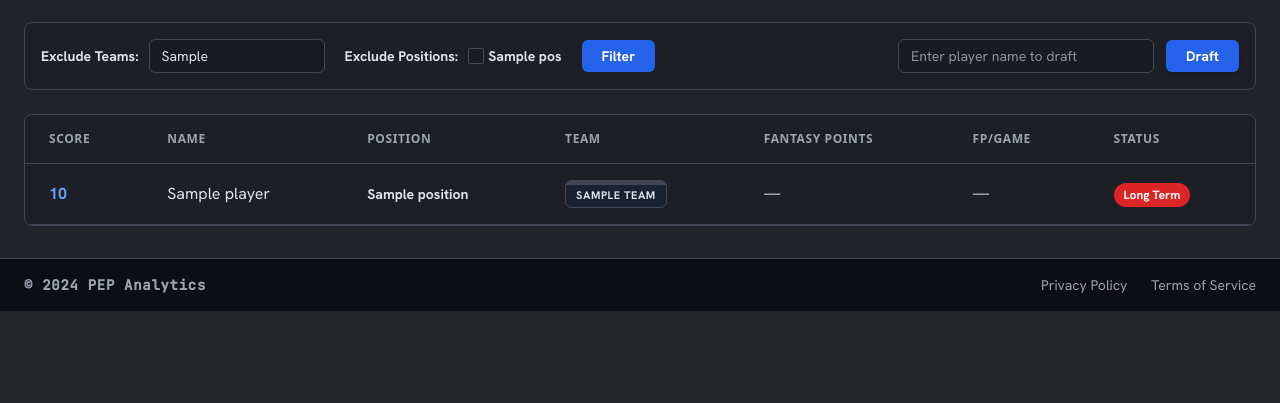
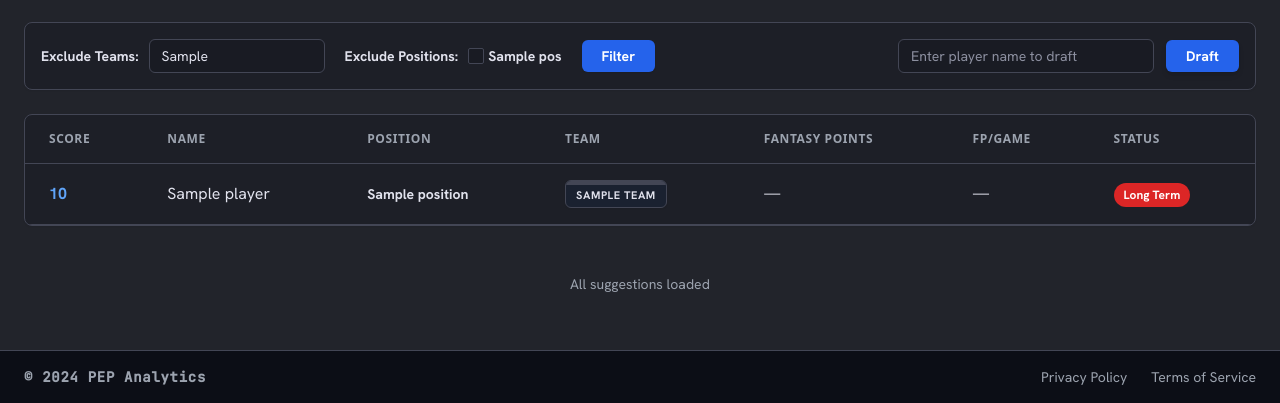
Before and after one commit to soehlert/fantrax_assistant, a FastAPI app: template src/web/templates/team.html in a window 1280 px wide. Shown: the part 829-1232 px from the top of the page. Before the commit the page ends 1140 px from the top, so only its background shows below. Run offline with FastAPI, Linux system fonts and the light colour scheme; the template is opened without the code that fills it: most values are stand-ins (such as "Sample title", 1, 10 or a date in 2020); some libraries are stand-ins or nearby versions.

Commit message:
feat(ui): implement infinite scroll for suggested players table
- Merge feature/draft-from-suggestions branch into main
- Create feature/infinite-scroll-suggestions branch
- Add GET /api/teams/{team_id}/suggestions endpoint in main.py
- Replace pagination macro in team.html with IntersectionObserver infinite scroll mechanism

```diff
--- a/src/web/main.py
+++ b/src/web/main.py
@@ -190,6 +190,61 @@ async def undraft_player_endpoint(request: Request, player_name: Annotated[str,
     return RedirectResponse(url=referer, status_code=303)
 
 
+def get_team_suggestions_pagination(team_id: str, page: int = 1, page_size: int = 10, exclude_teams: str = "", exclude_positions: str = ""):
+    draft_state = get_draft_state_dict()
+    teams_data = draft_state.get("teams", {})
+    roster = teams_data.get(team_id, [])
+
+    all_drafted_player_names = list(draft_state.get("drafted_players", []))
+    for t_name, t_roster in teams_data.items():
+        for p in t_roster:
+            p_name = p.get('player')
+            if p_name and p_name not in all_drafted_player_names:
+                all_drafted_player_names.append(p_name)
+
+    drafted_names = set(all_drafted_player_names)
+    engine = PlayerRecommendationEngine(config=config, my_team=roster, drafted_players=drafted_names)
+
+    num_teams = len(teams_data) if teams_data else 10
+    current_round = (len(drafted_names) // num_teams) + 1
+
+    suggestions = engine.get_recommendations(current_round=current_round, n=100)
+
+    for player in suggestions:
+        player_name = player.get('player', '')
+        injury = config.get_player_injury(player_name)
+        afcon = config.get_player_afcon_status(player_name)
+
+        player['injury_severity'] = injury.get('severity', 'Healthy')
+        player['at_afcon'] = afcon.get('at_afcon', False)
+
+    excluded_teams = set(t.strip().upper() for t in exclude_teams.split(',') if t.strip()) if exclude_teams else set()
+    excluded_positions = set(p.strip().upper() for p in exclude_positions.split(',') if p.strip()) if exclude_positions else set()
+
+    filtered_suggestions = [
+        p for p in suggestions
+        if p.get('team', '').upper() not in excluded_teams and p.get('position', '')[0].upper() not in excluded_positions
+    ]
+
+    return paginate(filtered_suggestions, page, page_size)
+
+@app.get("/api/teams/{team_id}/suggestions")
+async def api_team_suggestions(
+    team_id: str,
+    page: int = 1,
+    page_size: int = 10,
+    exclude_teams: str = "",
+    exclude_positions: str = ""
+):
+    pagination = get_team_suggestions_pagination(team_id, page=page, page_size=page_size, exclude_teams=exclude_teams, exclude_positions=exclude_positions)
+    return {
+        "players": pagination["players"],
+        "page": pagination["page"],
+        "total_pages": pagination["total_pages"],
+        "has_next": pagination["page"] < pagination["total_pages"],
+        "has_previous": pagination["page"] > 1
+    }
+
 @app.get("/teams/{team_id}", response_class=HTMLResponse)
 async def read_team(
     request: Request,
@@ -202,14 +257,20 @@ async def read_team(
 ):
     draft_state = get_draft_state_dict()
     teams_data = draft_state.get("teams", {})
-    all_drafted_player_names = draft_state.get("drafted_players", [])
+    team_name = team_id
 
-    if team_id not in teams_data:
-        raise HTTPException(status_code=404, detail="Team not found")
+    if team_name not in teams_data:
+        team_name = list(teams_data.keys())[0] if teams_data else "Team 1"
 
-    roster = teams_data.get(team_id, [])
-    team_name = team_id
-    roster_rules = config.get_roster_rules()
+    roster = teams_data.get(team_name, [])
+
+    roster_rules = {"G": 2, "D": 5, "M": 5, "F": 3}
+    all_drafted_player_names = list(draft_state.get("drafted_players", []))
+    for t_name, t_roster in teams_data.items():
+        for p in t_roster:
+            p_name = p.get('player')
+            if p_name and p_name not in all_drafted_player_names:
+                all_drafted_player_names.append(p_name)
 
     # Calculate Position Breakdown
     position_counts = {"G": 0, "D": 0, "M": 0, "F": 0}
@@ -285,7 +346,7 @@ async def read_team(
         color_info = CLUB_COLORS.get(club, {"color": "#6c757d", "name": club})
         club_breakdown.append({
             "code": club,
-            "name": color_info.get("name", club),
+            "name": color_info["name"],
             "count": len(rostered_players),
             "players": rostered_players,
             "is_big_six": club in BIG_SIX,
@@ -296,39 +357,10 @@ async def read_team(
     # Sort club breakdown in alphabetical order by team code
     club_breakdown.sort(key=lambda x: x["code"])
 
-    # Get suggestions using the backend engine
-    drafted_names = set(all_drafted_player_names)
-    engine = PlayerRecommendationEngine(config=config, my_team=roster, drafted_players=drafted_names)
-
-    num_teams = len(teams_data) if teams_data else 10
-    current_round = (len(drafted_names) // num_teams) + 1
-
-    suggestions = engine.get_recommendations(current_round=current_round, n=100)
-
-    for player in suggestions:
-        player_name = player.get('player', '')
-        injury = config.get_player_injury(player_name)
-        afcon = config.get_player_afcon_status(player_name)
-
-        player['injury_severity'] = injury.get('severity', 'Healthy')
-        player['at_afcon'] = afcon.get('at_afcon', False)
-
-        if exclude_teams:
-            excluded_teams = set(t.strip().upper() for t in exclude_teams.split(',') if t.strip())
-        else:
-            excluded_teams = set()
-
-        if exclude_positions:
-            excluded_positions = set(p.strip().upper() for p in exclude_positions.split(',') if p.strip())
-        else:
-            excluded_positions = set()
-
-        filtered_suggestions = [
-            p for p in suggestions
-            if p.get('team', '').upper() not in excluded_teams and p.get('position', '')[0].upper() not in excluded_positions
-        ]
-
-        suggestions_pagination = paginate(filtered_suggestions, page_suggestions, 10)
+    suggestions_pagination = get_team_suggestions_pagination(
+        team_id=team_name, page=page_suggestions, page_size=10,
+        exclude_teams=exclude_teams, exclude_positions=exclude_positions
+    )
 
     return templates.TemplateResponse(
         request=request, name="team.html",
--- a/src/web/templates/team.html
+++ b/src/web/templates/team.html
@@ -172,11 +172,11 @@
     {% endfor %}
 </section>
 
-<!-- Suggestions Table Section (Includes Integrated Draft Input Bar on Far Right of Filter Container) -->
+<!-- Suggestions Table Section (Infinite Scroll Enabled) -->
 <section class="mt-8 flex flex-col gap-6">
     <h2 class="text-headline-lg font-display text-on-surface">Suggestions</h2>
 
-    <!-- Integrated Filter & Draft Search Container Row (Spaced out & Balanced Layout) -->
+    <!-- Integrated Filter & Draft Search Container Row -->
     <div class="bg-surface-container border border-outline-variant rounded-xl p-4 shadow-sm">
         <div class="flex flex-col xl:flex-row items-center justify-between gap-6">
 
@@ -232,7 +232,7 @@
                         <th class="px-6 py-4">Status</th>
                     </tr>
                 </thead>
-                <tbody class="text-body-md text-on-surface">
+                <tbody id="suggestions-tbody" class="text-body-md text-on-surface">
                     {% for player in suggestions.players %}
                     <tr onclick="triggerDraftConfirmModal('{{ player.player }}')" class="border-b border-outline-variant table-row-hover transition-colors cursor-pointer group">
                         <td class="px-6 py-4 font-bold text-blue-400">{{ player.recommendation_score | round(0) }}</td>
@@ -266,7 +266,12 @@
             </table>
         </div>
     </div>
-    {{ render_pagination(suggestions, 'page_suggestions', '&exclude_teams=' + exclude_teams + '&exclude_positions=' + exclude_positions) }}
+
+    <!-- Infinite Scroll Sentinel & Loading Spinner -->
+    <div id="suggestions-sentinel" class="py-6 text-center text-on-surface-variant text-sm font-medium flex items-center justify-center gap-2">
+        <span id="suggestions-spinner" class="hidden w-4 h-4 border-2 border-primary-container border-t-transparent rounded-full animate-spin"></span>
+        <span id="suggestions-sentinel-text">{% if suggestions.has_next %}Scroll down to load more suggestions...{% else %}All suggestions loaded{% endif %}</span>
+    </div>
 </section>
 
 <!-- Draft Confirmation Modal Popup -->
@@ -411,6 +416,105 @@ document.addEventListener('DOMContentLoaded', () => {
             excludePositionsInput.value = selectedPositions;
         });
     }
+
+    // INFINITE SCROLL IMPLEMENTATION FOR SUGGESTIONS TABLE
+    const CLUB_COLORS_MAP = {{ CLUB_COLORS_MAP | tojson }};
+    let currentPage = {{ suggestions.page }};
+    let totalPages = {{ suggestions.total_pages }};
+    let isLoading = false;
+
+    function renderTeamBadge(teamCode) {
+        const accentColor = CLUB_COLORS_MAP[teamCode] || '#434655';
+        return `<span class="relative overflow-hidden inline-flex items-center justify-center min-w-[58px] px-2.5 h-7 rounded-md bg-[#1a2130] text-on-surface text-[11px] font-bold tracking-wider uppercase shadow-sm pt-[2px]" style="border: 1px solid ${accentColor}; font-family: 'Hanken Grotesk', sans-serif;">
+            <span class="absolute top-0 left-0 w-full h-[3.5px]" style="background-color: ${accentColor};"></span>
+            ${teamCode}
+        </span>`;
+    }
+
+    function renderStatusBadge(player) {
+        if (player.at_afcon) {
+            return `<span class="bg-red-600 text-white text-xs font-bold px-2.5 py-1 rounded-full">AFCON</span>`;
+        }
+        const sev = player.injury_severity || 'Healthy';
+        if (sev === 'Healthy') {
+            return `<span class="bg-[#059669] text-white text-xs font-bold px-2.5 py-1 rounded-full">Healthy</span>`;
+        } else if (sev.includes('Short Term')) {
+            return `<span class="bg-cyan-600 text-white text-xs font-bold px-2.5 py-1 rounded-full">Short Term</span>`;
+        } else if (sev.includes('Medium Term')) {
+            return `<span class="bg-amber-600 text-white text-xs font-bold px-2.5 py-1 rounded-full">Medium Term</span>`;
+        } else {
+            return `<span class="bg-red-600 text-white text-xs font-bold px-2.5 py-1 rounded-full">Long Term</span>`;
+        }
+    }
+
+    async function loadNextPage() {
+        if (isLoading || currentPage >= totalPages) return;
+        isLoading = true;
+
+        const spinner = document.getElementById('suggestions-spinner');
+        const sentinelText = document.getElementById('suggestions-sentinel-text');
+        if (spinner) spinner.classList.remove('hidden');
+        if (sentinelText) sentinelText.textContent = 'Loading more suggestions...';
+
+        const nextPage = currentPage + 1;
+        const teamId = "{{ team_name }}";
+        const excludeTeams = "{{ exclude_teams }}";
+        const excludePositions = "{{ exclude_positions }}";
+
+        try {
+            const url = `/api/teams/${encodeURIComponent(teamId)}/suggestions?page=${nextPage}&exclude_teams=${encodeURIComponent(excludeTeams)}&exclude_positions=${encodeURIComponent(excludePositions)}`;
+            const response = await fetch(url);
+            if (!response.ok) throw new Error('Failed to fetch suggestions');
+
+            const data = await response.json();
+            const tbody = document.getElementById('suggestions-tbody');
+
+            if (tbody && data.players && data.players.length > 0) {
+                data.players.forEach(p => {
+                    const tr = document.createElement('tr');
+                    tr.onclick = () => triggerDraftConfirmModal(p.player);
+                    tr.className = 'border-b border-outline-variant table-row-hover transition-colors cursor-pointer group';
+                    tr.innerHTML = `
+                        <td class="px-6 py-4 font-bold text-blue-400">${Math.round(p.recommendation_score || 0)}</td>
+                        <td class="px-6 py-4 font-medium group-hover:text-primary transition-colors">${p.player}</td>
+                        <td class="px-6 py-4 font-bold text-on-surface text-sm">${p.position || ''}</td>
+                        <td class="px-6 py-4">${renderTeamBadge(p.team || '')}</td>
+                        <td class="px-6 py-4">${p.fpts ? p.fpts.toFixed(1) : '—'}</td>
+                        <td class="px-6 py-4">${p.fpg ? p.fpg.toFixed(2) : '—'}</td>
+                        <td class="px-6 py-4">${renderStatusBadge(p)}</td>
+                    `;
+                    tbody.appendChild(tr);
+                });
+            }
+
+            currentPage = data.page;
+            totalPages = data.total_pages;
+
+            if (!data.has_next || currentPage >= totalPages) {
+                if (sentinelText) sentinelText.textContent = 'All suggestions loaded';
+                if (spinner) spinner.classList.add('hidden');
+            } else {
+                if (sentinelText) sentinelText.textContent = 'Scroll down to load more suggestions...';
+                if (spinner) spinner.classList.add('hidden');
+            }
+        } catch (err) {
+            console.error('Error loading suggestions:', err);
+            if (sentinelText) sentinelText.textContent = 'Error loading suggestions';
+            if (spinner) spinner.classList.add('hidden');
+        } finally {
+            isLoading = false;
+        }
+    }
+
+    const sentinel = document.getElementById('suggestions-sentinel');
+    if (sentinel && totalPages > 1) {
+        const observer = new IntersectionObserver((entries) => {
+            if (entries[0].isIntersecting) {
+                loadNextPage();
+            }
+        }, { rootMargin: '250px' });
+        observer.observe(sentinel);
+    }
 });
 </script>
 {% endblock %}
```
